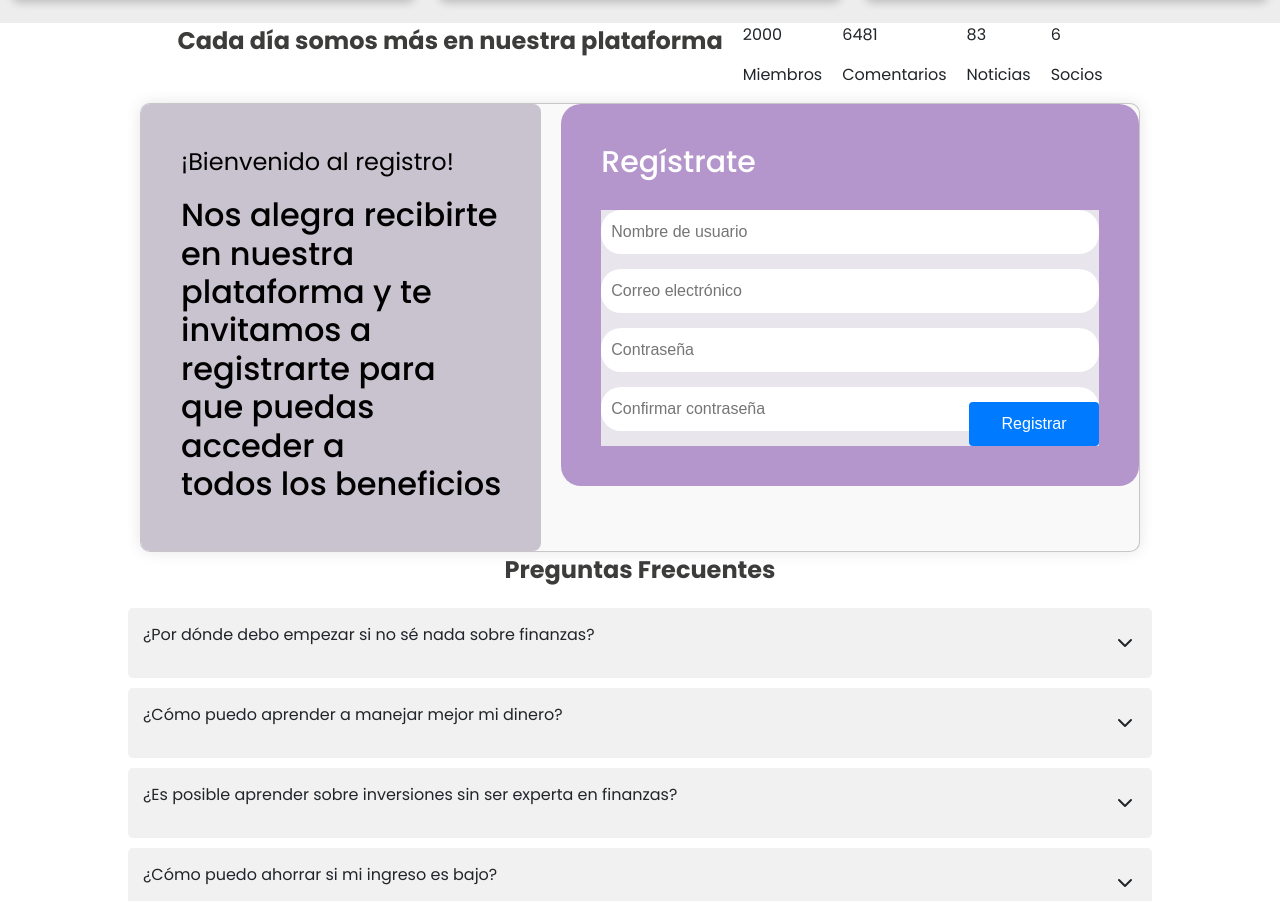
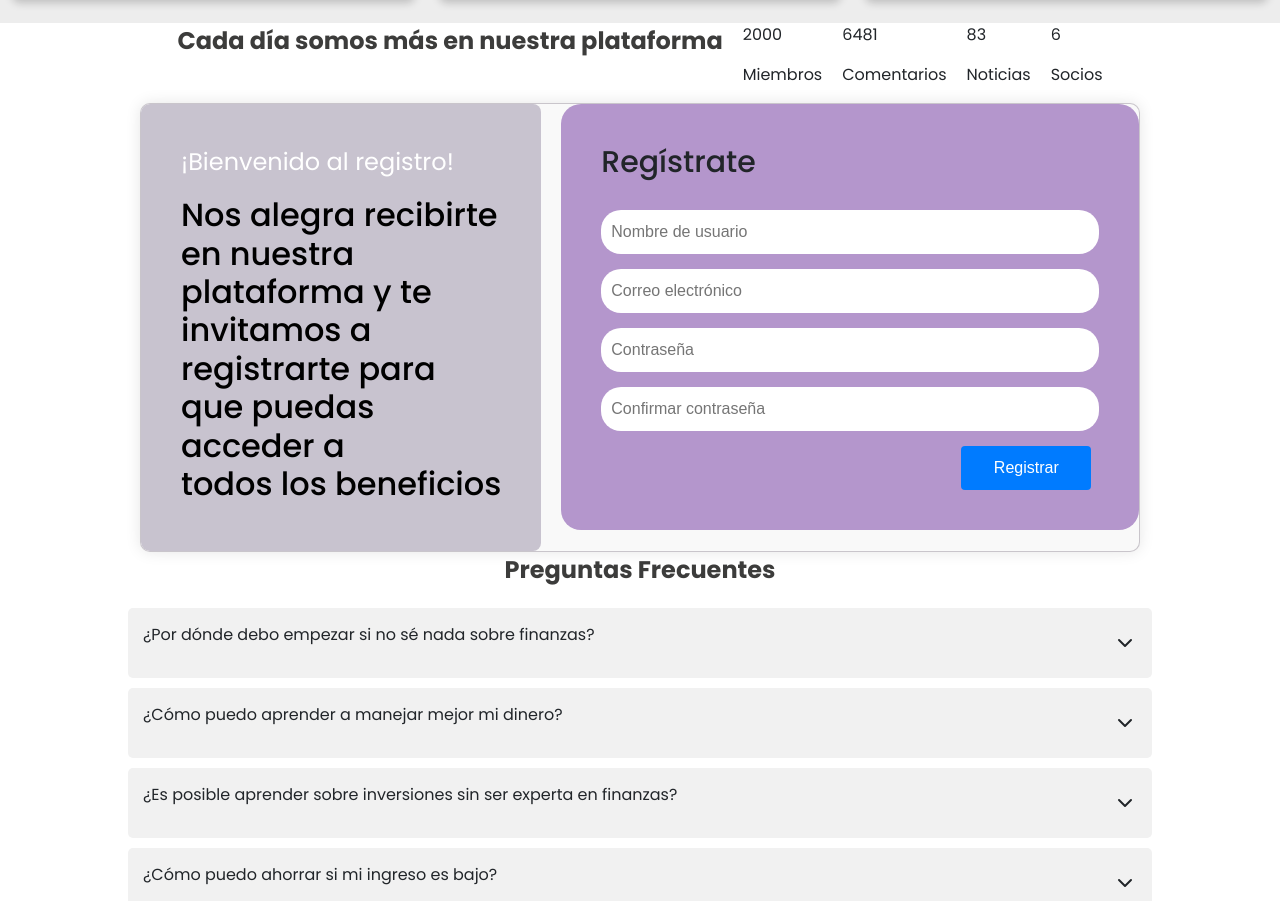
Before and after one commit to feerness/finanfem, a React (Create React App) app: page / in a window 1280 px wide. Shown: the part 1638-2539 px from the top of the page. Built offline with nearby package versions, Linux system fonts and the light colour scheme.

Commit message:
arreglos registro

```diff
--- a/src/HomePage/formsHome.css
+++ b/src/HomePage/formsHome.css
@@ -20,9 +20,9 @@
   /* Estilo para el formulario de registro */
   .register-form {
     font-family: Arial, sans-serif;
-    background-color: #e8e5ed;
-    margin: 0;
-    padding: 0;
+    background-color: #b496cc;
+    /* margin: 0;
+    padding: 0; */
 }
 
 .caja {
@@ -35,7 +35,7 @@
 
 .saludo {
     background-color: #c8c3cf;
-    color: #000;
+    color: #fff;
     padding: 40px;
     width: 50%;
     display: flex;
@@ -46,6 +46,10 @@
 .saludo p {
     font-size: 24px;
     line-height: 1.5;
+}
+
+.saludo h2 {
+  color:#000
 }
 
 .form-container {
@@ -59,7 +63,7 @@
 .form-container h1 {
     font-size: 30px;
     margin-bottom: 20px;
-    color: #fff;
+    /* color: #fff; */
 }
 
 .register-form input[type="text"],
@@ -77,16 +81,16 @@
 
 .register-form button {
     width: 130px;
-    padding: 10px;
-    margin-top: 10px;
+    padding: 30px;
     border-radius: 20px;
     border: none;
     background-color: #b04a8f;
     color: #fff;
     font-size: 16px;
     cursor: pointer;
-    position: absolute;
-    right: 40px;
+    position: relative;
+    top: 0.1px;
+    left: 360px;
     bottom: 40px;
 }
 
```
